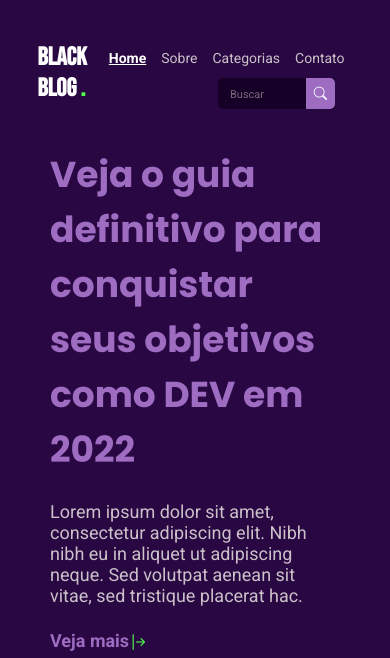
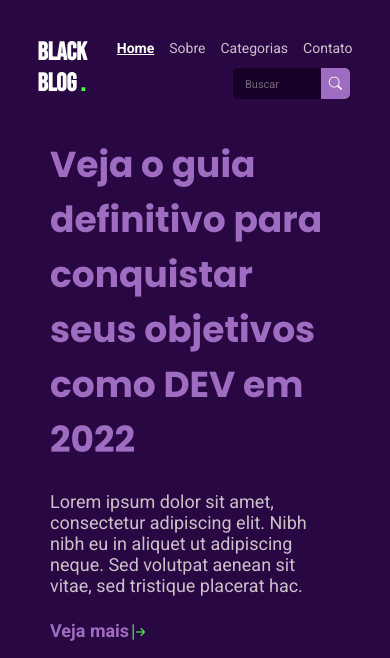
Before and after one commit to JasonAraujo1/blog, a plain HTML site: page index.html in a window 390 px wide. Shown: the top 658 px of the page. Drawn offline with nearby package versions, Linux system fonts and the light colour scheme.

Commit message:
fixing header elements position

```diff
--- a/style.css
+++ b/style.css
@@ -64,7 +64,7 @@ header h1{/*logo*/
     font-size: 3vh;
     color: var(--branco);
     font-family: Bebas Neue;
-    padding: 0 2px;
+    padding: 0 10px;
 
     gap:10vw;/*distância entre lado A e B*/
 
@@ -468,8 +468,8 @@ header ul li:not(hover){/*text header*/
     input, i.bi-search{
         position: absolute;
         right: 0;
-        margin-top: 15px;/*posicionamento search no header*/
-        margin-right:55px; /*posicionamento search no header*/
+        margin-top: 10px;/*posicionamento search no header*/
+        margin-right:40px; /*posicionamento search no header*/
         flex-wrap: nowrap;
     }
 
@@ -493,20 +493,21 @@ header ul li:not(hover){/*text header*/
 
     }
 
+    header{
+        padding: 30px 0 30px 50px;
 
+
+    }
     header ul{/*lista links barra nav*/
         padding-bottom: 6vh;
         gap: 15px;
 
         padding-right: 0;
+        padding-top: 10px;
 
     }
 
-    header{
-        padding: 30px 0 30px 50px;
 
-
-    }
 
 
 
```
